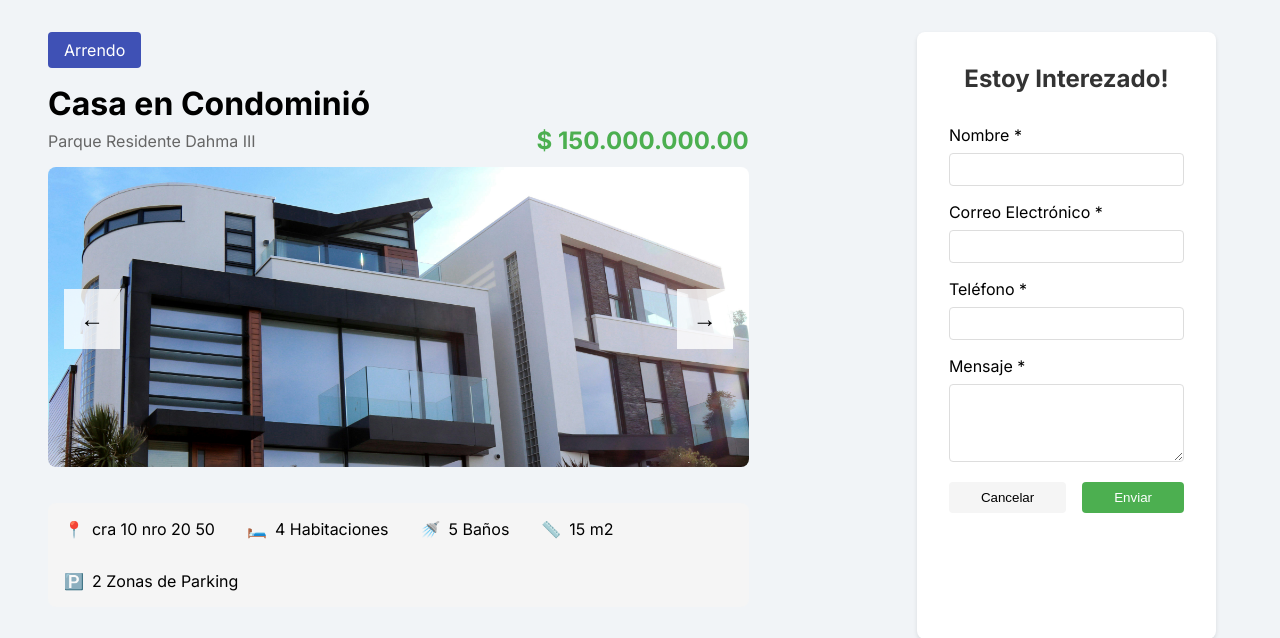
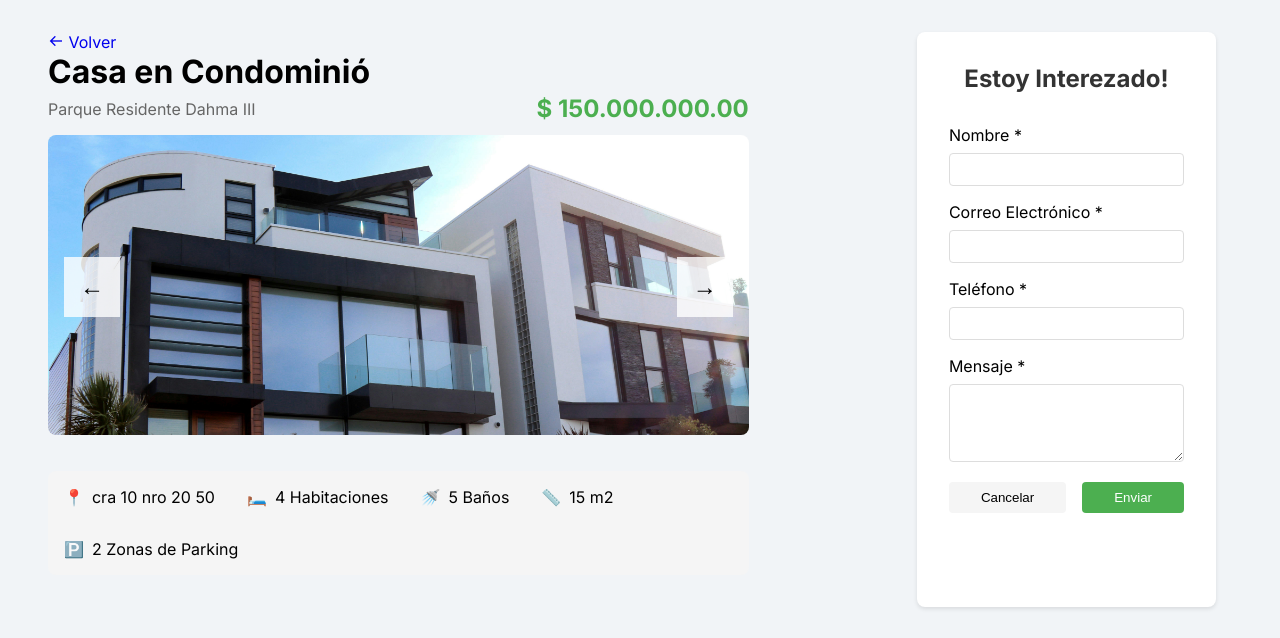
Before and after one commit to EmmanuelOcLe/inmobiliaria, a PHP site: page /Inmobiliaria/view-property.php in a window 1280 px wide. Shown: the part 67-705 px from the top of the page. Run offline with PHP 8.4, Linux system fonts and the light colour scheme; the visitor is signed in with stand-in values (Sample User, id 1); some web fonts are replaced.

Commit message:
fix some bugs

```diff
--- a/dashboard-admin.php
+++ b/dashboard-admin.php
@@ -39,7 +39,7 @@ include_once 'back/session_check.php';
           <div class="properties-grid" id="propertiesGrid">
             <?php
               require_once('back/conection.php');
-              $sql = 'SELECT * FROM inmueble;';
+              $sql = 'SELECT * FROM inmueble where estado = "habilitado";';
               $res = mysqli_query($con, $sql);
               $cantFilas = mysqli_num_rows($res);
 
--- a/view-property.php
+++ b/view-property.php
@@ -10,6 +10,7 @@
     <link rel="stylesheet" href="css/footer.css">
     <link rel="stylesheet" href="css/style.css">
     <link rel="icon" href="assets/favicon.ico">
+    <link href='https://unpkg.com/boxicons@2.1.4/css/boxicons.min.css' rel='stylesheet'>
   </head>
   <body>
 
@@ -19,7 +20,12 @@
       <main>
         <div class="container">
           <div class="container-property">
-            <div class="badge">Arrendo</div>
+          <div class="back-button-container">
+            <a href="index.php">
+            <i class='bx bx-arrow-back'></i>
+               Volver
+              </a>
+          </div>
             <div class="header-info">
               <div class="header-title">
                 <h1 class="property-title">Casa en Condominió</h1>
```
